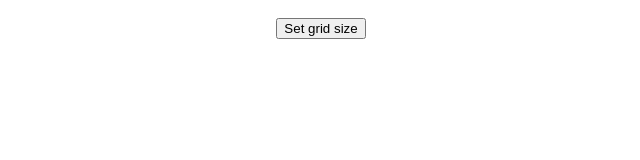
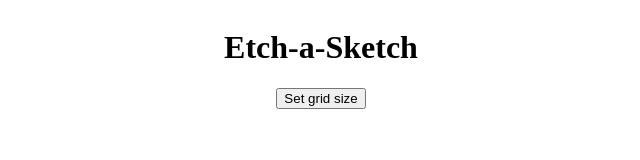
Before and after one commit to PintyaPintya/Etch-a-Sketch, a plain HTML site: page index.html in a window 1280 px wide. Shown: the whole page, without its empty margins (319-959 px from the left). Drawn offline with Linux system fonts and the light colour scheme.

Commit message:
Final Touches

```diff
--- a/index.html
+++ b/index.html
@@ -7,6 +7,7 @@
     <title>Etch-a-Sketch</title>
 </head>
 <body>
+    <h1>Etch-a-Sketch</h1>
     <button>Set grid size</button>
     <section id="container"></section>
 
--- a/style.css
+++ b/style.css
@@ -8,7 +8,7 @@ body{
 }
 
 button{
-    margin: 10px;
+    margin-bottom: 30px;
 }
 #container{
     border: 1px transparent white;
```
